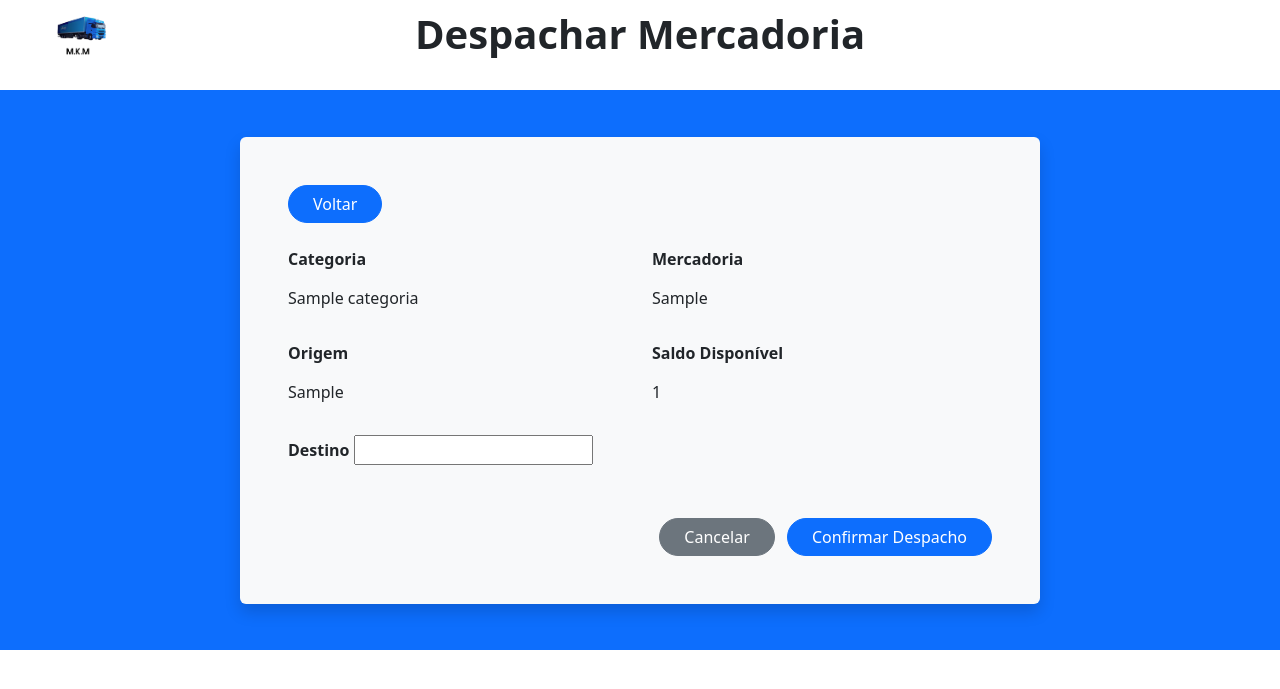
After one commit to BR-Pufferfish/Projeto_SENAC_T4678_Python, a Django app: page /despachar/1/ in a window 1280 px wide. The commit adds this page. Shown: the top 689 px of the page. Run offline with Django 5.2, Linux system fonts and the light colour scheme; tables that the repository leaves empty hold one stand-in row (values such as "Sample post").

Commit message:
despachar finalizado

```diff
--- a/core/models.py
+++ b/core/models.py
@@ -32,6 +32,14 @@ class Estoque(models.Model):
     data_entrada = models.DateTimeField(auto_now_add=True)
     origem = models.CharField(max_length=100)
     saldo = models.IntegerField()
+    status = models.CharField(
+    max_length=20,
+    choices=[
+        ('Disponivel', 'Disponível'),
+        ('Despachado', 'Despachado'),
+    ],
+    default='Disponivel'
+)
 
     def __str__(self):
         return f"{self.mercadoria} - {self.saldo}"
--- /dev/null
+++ b/core/templates/core/despachar.html
@@ -0,0 +1,82 @@
+{% extends 'core/base.html' %}
+{% block header %}
+<div>
+
+    <h1 class="fw-bold" style="position: absolute; top: 10px; left: 50%; transform: translateX(-50%);">Despachar
+        Mercadoria
+    </h1>
+</div>
+
+{% endblock %}
+{% block content %}
+
+<div class="container-fluid p-0">
+    <div class="bg-primary d-flex justify-content-center align-items-center" style="min-height: 70vh;">
+        <div class="bg-light p-5 rounded shadow" style="width: 800px;">
+
+            <!-- Botão Voltar -->
+            <div class="mb-4">
+                <a href="{% url 'listar_mercadoria' %}" class="btn btn-primary rounded-pill px-4">
+                    Voltar
+                </a>
+            </div>
+
+            <form method="post">
+                {% csrf_token %}
+
+                <div class="row">
+
+                    <div class="col-md-6 mb-4">
+                        <label class="form-label fw-bold">Categoria</label>
+                        <p class="form-control-plaintext">
+                            {{ estoque.categoria }}
+                        </p>
+                    </div>
+
+                    <div class="col-md-6 mb-4">
+                        <label class="form-label fw-bold">Mercadoria</label>
+                        <p class="form-control-plaintext">
+                            {{ estoque.mercadoria }}
+                        </p>
+                    </div>
+
+                    <div class="col-md-6 mb-4">
+                        <label class="form-label fw-bold">Origem</label>
+                        <p class="form-control-plaintext">
+                            {{ estoque.origem }}
+                        </p>
+                    </div>
+
+                    <div class="col-md-6 mb-4">
+                        <label class="form-label fw-bold">Saldo Disponível</label>
+                        <p class="form-control-plaintext">
+                            {{ estoque.saldo }}
+                        </p>
+                    </div>
+
+                    <div class="col-md-12 mb-4">
+                        <label class="form-label fw-bold">Destino</label>
+                        {{ form.destino }}
+                    </div>
+
+                </div>
+
+                <div class="text-end mt-4">
+                    <a href="{% url 'listar_mercadoria' %}" class="btn btn-secondary rounded-pill px-4 me-2">
+                        Cancelar
+                    </a>
+
+                    <button type="submit" class="btn btn-primary rounded-pill px-4">
+                        Confirmar Despacho
+                    </button>
+                </div>
+
+            </form>
+
+        </div>
+    </div>
+</div>
+
+</div>
+
+{% endblock %}
--- a/core/templates/core/listar_mercadoria_despachada.html
+++ b/core/templates/core/listar_mercadoria_despachada.html
@@ -62,7 +62,7 @@
 
                         <td>
                             {% if movimentacao.status == 'Transportando' %}
-                            <a href="{% url 'finalizar_movimentacao' movimentacao.id %}"
+                            <a href="{% url 'finalizar_mercadoria_despachada' movimentacao.id %}"
                                 class="btn btn-sm btn-primary rounded-pill px-3">
                                 Concluir
                             </a>
--- a/core/views.py
+++ b/core/views.py
@@ -4,6 +4,7 @@ from django.contrib.auth.views import LoginView
 from django.views.generic import CreateView, ListView, UpdateView, DeleteView, View
 from django.urls import reverse_lazy
 from core.models import Categoria, Estoque, Movimentacoes, Pessoa
+from django.db import transaction
 
 
 
@@ -165,3 +166,30 @@ class FinalizarMovimentacaoView(LoginRequiredMixin, PermissionRequiredMixin, Vie
             movimentacao.save()
 
         return redirect('listar_mercadoria_despachada')
+
+
+
+
+class DespacharView(CreateView):
+    model = Movimentacoes
+    fields = ['destino']
+    template_name = 'core/despachar.html'
+    success_url = reverse_lazy('listar_mercadoria_despachada')
+
+    def dispatch(self, request, *args, **kwargs):
+        self.estoque = get_object_or_404(Estoque, pk=self.kwargs['pk'])
+        return super().dispatch(request, *args, **kwargs)
+
+    def get_context_data(self, **kwargs):
+        context = super().get_context_data(**kwargs)
+        context['estoque'] = self.estoque
+        return context
+
+    def form_valid(self, form):
+        form.instance.estoque = self.estoque
+        form.instance.quantidade = self.estoque.saldo
+
+        self.estoque.status = 'Despachado'
+        self.estoque.save()
+
+        return super().form_valid(form)
--- a/setup/urls.py
+++ b/setup/urls.py
@@ -26,6 +26,7 @@ from core.views import ListarEstoqueView, NovoEstoqueView, EditarEstoqueView, Ex
 from core.views import CriarPessoasView, ListarPessoasView,EditarPessoaView, ExcluirPessoaView
 from core.views import TelaLoginView
 from core.views import ListarMovimentacaoView, CriarMovimentacaoView, FinalizarMovimentacaoView
+from core.views import DespacharView
 
 urlpatterns = [
     path('admin/', admin.site.urls),
@@ -57,6 +58,8 @@ urlpatterns = [
 
 
     path('listar_mercadoria_despachada/', ListarMovimentacaoView.as_view(), name='listar_mercadoria_despachada'),
-    path('criar_movimentacao/<int:pk>/', CriarMovimentacaoView.as_view(), name='criar_movimentacao'),
-    path('finalizar_movimentacao/<int:pk>/', FinalizarMovimentacaoView.as_view(), name='finalizar_movimentacao'),
+    # path('criar_movimentacao/<int:pk>/', CriarMovimentacaoView.as_view(), name='criar_movimentacao'),
+    path('finalizar_mercadoria_despachada/<int:pk>/', FinalizarMovimentacaoView.as_view(), name='finalizar_mercadoria_despachada'),
+
+    path('despachar/<int:pk>/', DespacharView.as_view(), name='despachar'),
 ]
```
Also changed, not shown: core/templates/core/editar_mercadoria_despachada.html (deleted, +0 -77 lines), core/templates/core/listar_mercadoria.html (+7 -2 lines), core/migrations/0003_estoque_status.py (added).
